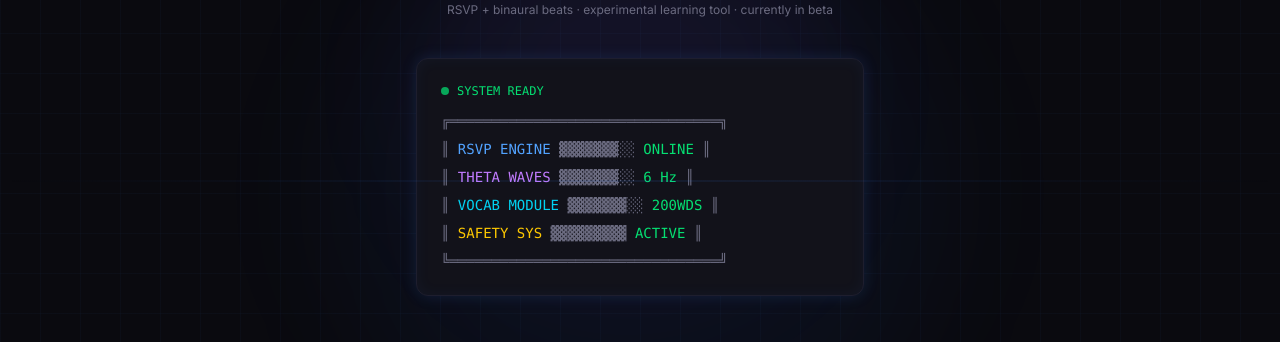
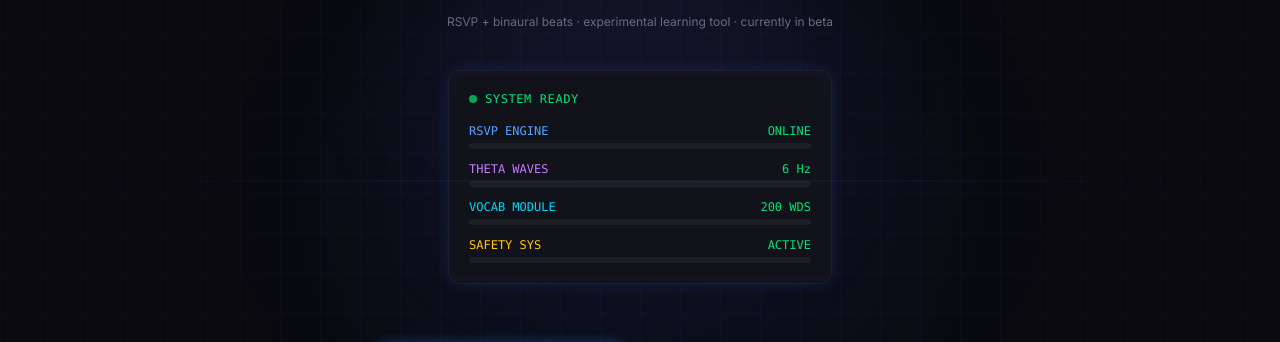
Before and after one commit to Anselmorin/NLE-Lite, a Next.js app: page / in a window 1280 px wide. Shown: the part 367-709 px from the top of the page. Built offline with nearby package versions, Linux system fonts and the light colour scheme.

Commit message:
Replace ASCII box with visual progress bars

```diff
--- a/app/page.tsx
+++ b/app/page.tsx
@@ -40,21 +40,31 @@ export default function Home() {
         </p>
 
         {/* Encoding visual */}
-        <div className="panel border-glow p-6 mb-10 text-left font-mono text-sm max-w-md mx-auto overflow-hidden">
-          <div className="flex items-center gap-2 mb-3">
+        <div className="panel border-glow p-5 mb-10 max-w-sm mx-auto">
+          <div className="flex items-center gap-2 mb-4">
             <span className="w-2 h-2 rounded-full bg-green-400 animate-pulse" />
-            <span className="text-green-400 text-xs">SYSTEM READY</span>
+            <span className="text-green-400 text-xs font-mono tracking-wider">SYSTEM READY</span>
           </div>
-          <div className="space-y-2 text-[var(--nle-muted)] text-xs sm:text-sm whitespace-nowrap">
-            <p>╔════════════════════════════════╗</p>
-            <p>║ <span className="text-blue-400">RSVP ENGINE</span>  ▓▓▓▓▓▓▓░░ <span className="text-green-400">ONLINE</span> ║</p>
-            <p>║ <span className="text-purple-400">THETA WAVES</span>  ▓▓▓▓▓▓▓░░ <span className="text-green-400">6 Hz</span>   ║</p>
-            <p>║ <span className="text-cyan-400">VOCAB MODULE</span> ▓▓▓▓▓▓▓░░ <span className="text-green-400">200WDS</span> ║</p>
-            <p>║ <span className="text-yellow-400">SAFETY SYS</span>   ▓▓▓▓▓▓▓▓▓ <span className="text-green-400">ACTIVE</span> ║</p>
-            <p>╚════════════════════════════════╝</p>
+          <div className="space-y-3">
+            {[
+              { label: "RSVP ENGINE", color: "blue", pct: 70, status: "ONLINE", statusColor: "green" },
+              { label: "THETA WAVES", color: "purple", pct: 70, status: "6 Hz", statusColor: "green" },
+              { label: "VOCAB MODULE", color: "cyan", pct: 70, status: "200 WDS", statusColor: "green" },
+              { label: "SAFETY SYS", color: "yellow", pct: 100, status: "ACTIVE", statusColor: "green" },
+            ].map((item) => (
+              <div key={item.label}>
+                <div className="flex justify-between items-center mb-1">
+                  <span className={`text-xs font-mono text-${item.color}-400`}>{item.label}</span>
+                  <span className={`text-xs font-mono text-${item.statusColor}-400`}>{item.status}</span>
+                </div>
+                <div className="w-full h-1.5 bg-white/5 rounded-full overflow-hidden">
+                  <div className={`h-full bg-${item.color}-400/60 rounded-full`} style={{ width: `${item.pct}%` }} />
+                </div>
+              </div>
+            ))}
           </div>
           {wordsLearned > 0 && (
-            <p className="mt-3 text-green-400 text-xs">
+            <p className="mt-4 text-green-400 text-xs font-mono">
               ► {wordsLearned} words encoded to memory
             </p>
           )}
```
